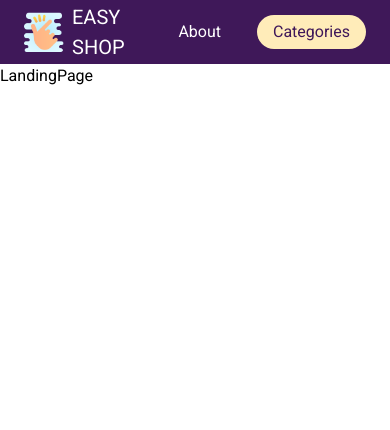
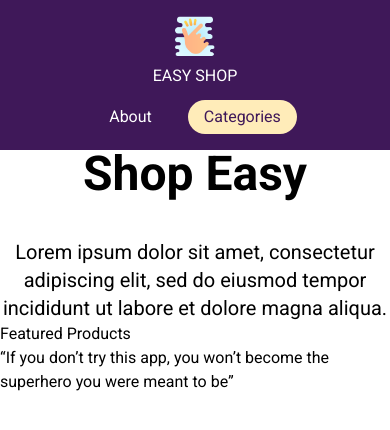
Before and after one commit to Onielcares/-Webstack---Portfolio-Project, a React (Vite) app in the folder front-end/: page / in a window 390 px wide. Shown: the top 430 px of the page. Built offline with nearby package versions, Linux system fonts and the light colour scheme.

Commit message:
make nav responsive

```diff
--- a/front-end/src/component/navbar/Navbar.jsx
+++ b/front-end/src/component/navbar/Navbar.jsx
@@ -6,12 +6,12 @@ import { Link } from "react-router-dom"
 const Navbar = () => {
   return (
     <header>
-      <nav className="flex nav_container h-16">
-        <Link to='/'><div className="flex items-center gap-2">
+      <nav className="flex gap-3 nav_container md:h-16">
+        <Link to='/'><div className="flex flex-col md:flex-row justify-center items-center gap-2">
           <img src={logo} alt='project logo' className='w-10' />
           <h1 className="logo">EASY SHOP</h1>
         </div></Link>
-        <ul className="flex nav-ul">
+        <ul className="flex flex-wrap justify-center sm:justify-start nav-ul">
           <Link to='/about'><li className="nav-link">About</li></Link>
           <Link to='/categories'><li className="nav-link category_btn">Categories</li></Link>
         </ul>
--- a/front-end/src/component/navbar/navbar.css
+++ b/front-end/src/component/navbar/navbar.css
@@ -25,3 +25,11 @@
     border-radius: 20px;
     color: var(--purple)
 }
+
+@media (max-width: 768px){
+    .nav_container{
+        justify-content: center;
+        flex-direction: column;
+    }
+    .logo{font-size: 16px;}
+}
--- a/front-end/src/pages/LandingPage.jsx
+++ b/front-end/src/pages/LandingPage.jsx
@@ -1,9 +1,22 @@
-import React from 'react'
+import React from "react";
+import "./index.scss";
 
 const LandingPage = () => {
   return (
-    <div>LandingPage</div>
-  )
-}
+    <div className="landingImg h-[3000px]">
+      <section className="">
+        <section className=" max-w-2xl flex flex-col gap-10 justify-center items-center text-center m-auto ">
+          <h2 className="font-semibold text-5xl md:text-8xl">Shop Easy</h2>
+          <p className="text-xl max-w-lg">Lorem ipsum dolor sit amet, consectetur adipiscing elit, sed do eiusmod tempor incididunt ut labore et dolore magna aliqua.</p>
+        </section>
 
-export default LandingPage
+        <section>
+          <h2>Featured Products</h2>
+          <p>“If you don’t try this app, you won’t become the superhero you were meant to be”</p>
+        </section>
+      </section>
+    </div>
+  );
+};
+
+export default LandingPage;
--- /dev/null
+++ b/front-end/src/pages/index.scss
@@ -0,0 +1,6 @@
+.landingImg{
+    background-image: url('../assets/landingBackground.png');
+    background-repeat: no-repeat;
+    background-position: center;
+    background-size: cover;
+}
--- a/front-end/tailwind.config.cjs
+++ b/front-end/tailwind.config.cjs
@@ -9,7 +9,9 @@ module.exports = {
     colors: {
       transparent: 'transparent',
       'black': '#000',
+      'white': '#fff',
       'purple': '#3F1859',
+      'beige': '#FFECB9',
       },
   },
   plugins: [],
```
Also changed, not shown: front-end/src/assets/landingBackground.png (renamed from front-end/src/assets/landingBaground.png), front-end/src/assets/landingBackground.svg (renamed from front-end/src/assets/landingBaground.svg).
